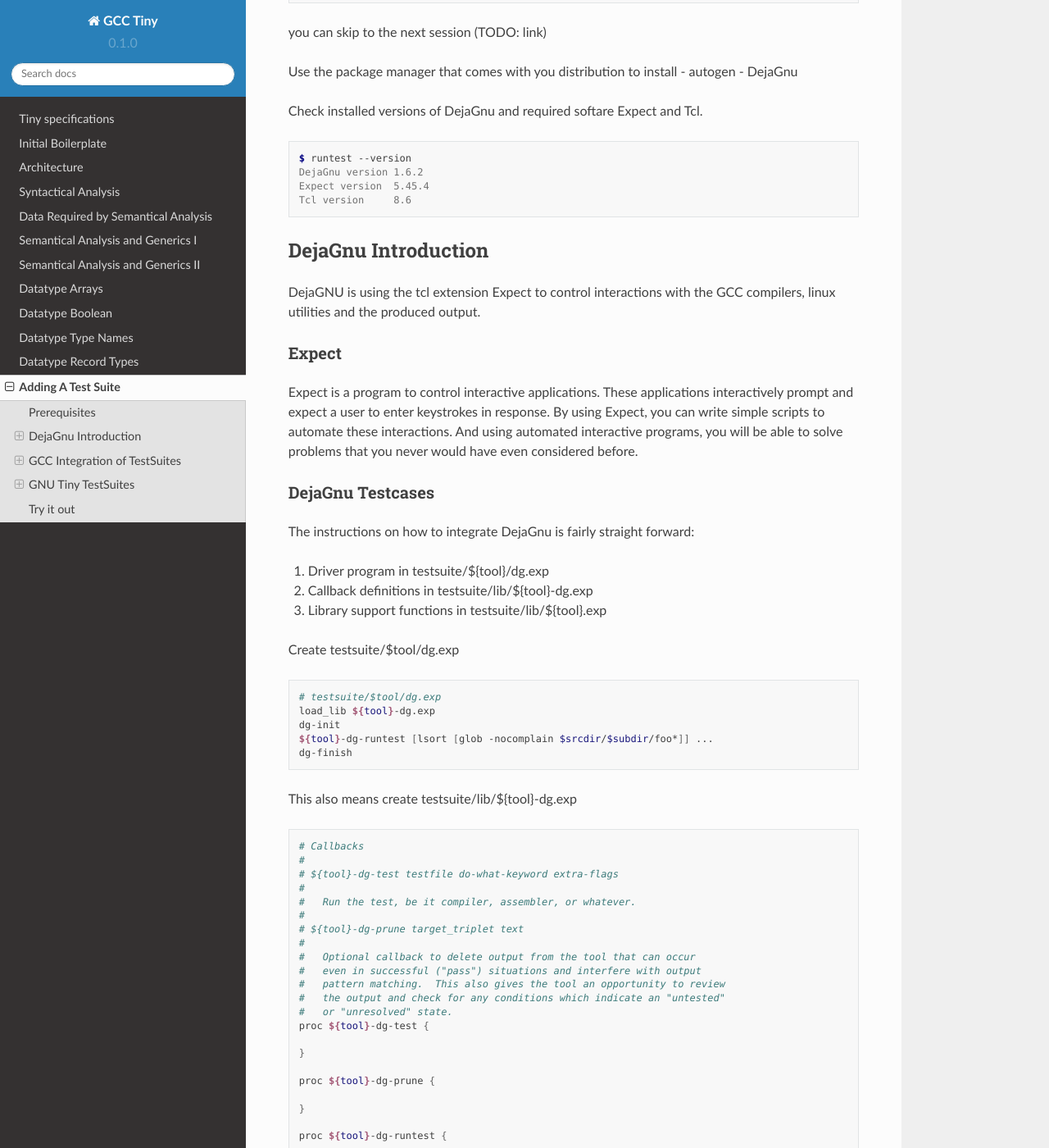
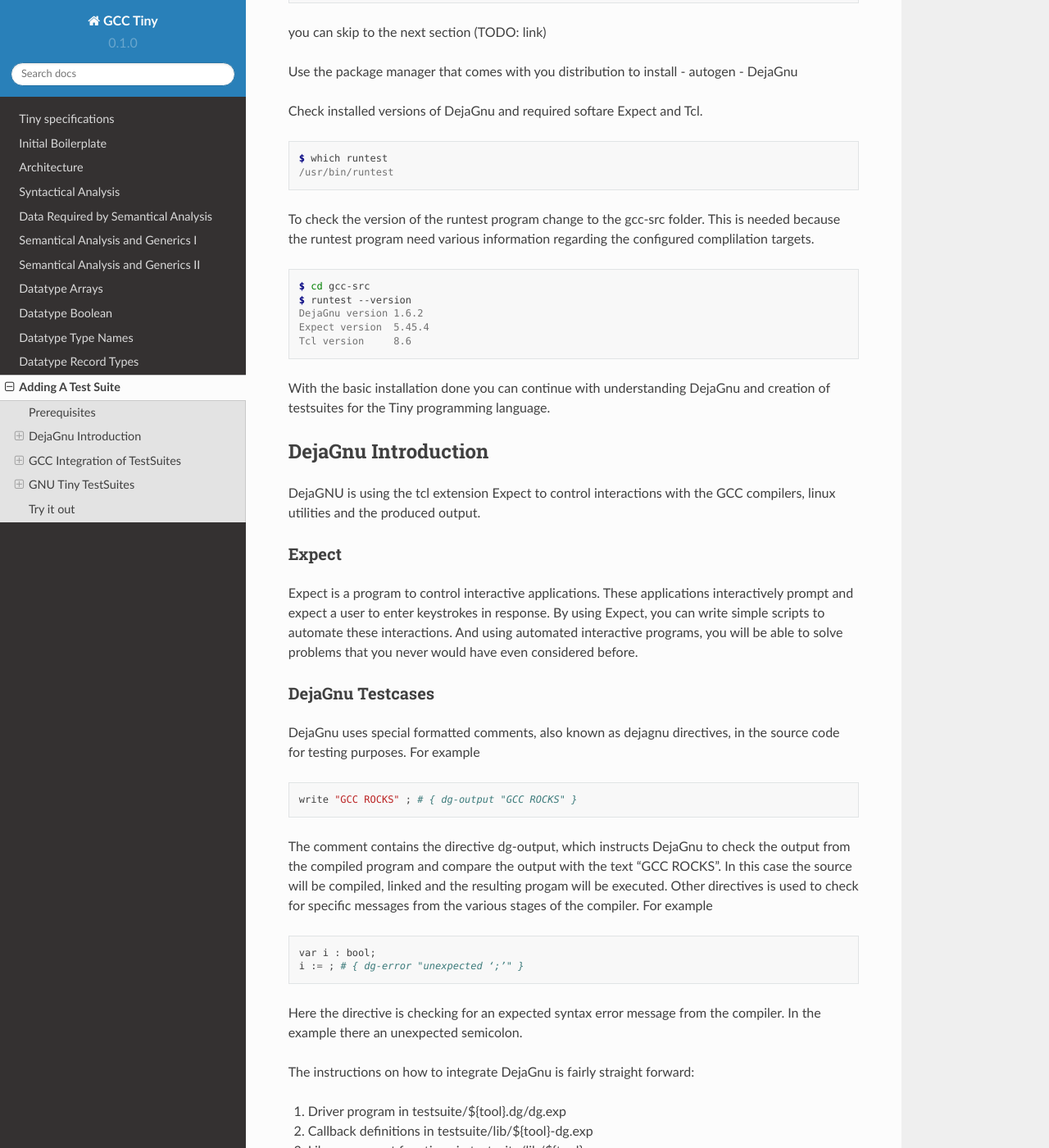
Before and after one commit to GCC-Tiny/gcc-tiny-docs-rtd, a Sphinx documentation site: the page built from docs/source/part12.rst, in a window 1280 px wide and 1400 px high, scrolled down 751 px. Shown: the whole window at 82% size. Built offline with Sphinx 7.4.7 and the Read the Docs theme 2.0.0, drawn with Linux system fonts in a browser that asks for light colours; some of the changed text lies outside the part shown.

Commit message:
part12: intro tiny.dg

```diff
--- a/docs/source/part12.rst
+++ b/docs/source/part12.rst
@@ -36,7 +36,7 @@
 
     ..... success ....
 
-you can skip to the next session (TODO: link)
+you can skip to the next section (TODO: link)
 
 Use the package manager that comes with you distribution to install
 - autogen
@@ -46,10 +46,23 @@
 
 .. code-block:: shell-session
 
+    $ which runtest
+    /usr/bin/runtest
+
+To check the version of the runtest program change to the gcc-src folder. This
+is needed because the runtest program need various information regarding
+the configured complilation targets.
+
+.. code-block:: shell-session
+
+    $ cd gcc-src
     $ runtest --version
     DejaGnu version 1.6.2
     Expect version  5.45.4
     Tcl version     8.6
+
+With the basic installation done you can continue with understanding DejaGnu
+and creation of testsuites for the Tiny programming language.
 
 DejaGnu Introduction
 ====================
@@ -77,24 +90,48 @@
 DejaGnu Testcases
 -----------------
 
+DejaGnu uses special formatted comments, also known as dejagnu directives,
+in the source code for testing purposes. For example
 
-.. graphvit  :  : part12_expect.dot
+.. code-block:: shell
+
+    write "GCC ROCKS" ; # { dg-output "GCC ROCKS" }
+
+The comment contains the directive dg-output, which instructs DejaGnu to
+check the output from the compiled program and compare the output with the
+text "GCC ROCKS". In this case the source will be compiled, linked and the
+resulting progam will be executed.
+Other directives is used to check for specific messages from the various
+stages of the compiler. For example
+
+.. code-block:: shell
+
+    var i : bool;
+    i := ; # { dg-error "unexpected ‘;’" }
+
+Here the directive is checking for an expected syntax error message
+from the compiler. In the example there an unexpected semicolon.
+
+
+.. link to dajagnu directives
+
+.. graphviz  :  : part12_expect.dot
 
 The instructions on how to integrate DejaGnu is fairly straight forward:
 
 
-1. Driver program in testsuite/${tool}/dg.exp
+1. Driver program in testsuite/${tool}.dg/dg.exp
 2. Callback definitions in testsuite/lib/${tool}-dg.exp
 3. Library support functions in testsuite/lib/${tool}.exp
 
-Create testsuite/$tool/dg.exp
+Create testsuite/$tool.dg/dg.exp
 
 .. code-block:: shell
 
-    # testsuite/$tool/dg.exp
-    load_lib ${tool}-dg.exp
+    # testsuite/tiny.dg/dg.exp
+    load_lib tiny-dg.exp
     dg-init
-    ${tool}-dg-runtest [lsort [glob -nocomplain $srcdir/$subdir/foo*]] ...
+    dg-runtest [lsort [glob -nocomplain $srcdir/$subdir/*.tiny]] ...
     dg-finish
 
 This also means create testsuite/lib/${tool}-dg.exp
```
Also changed, not shown: other parts of docs/source/part12.rst (+1 -1 lines).
